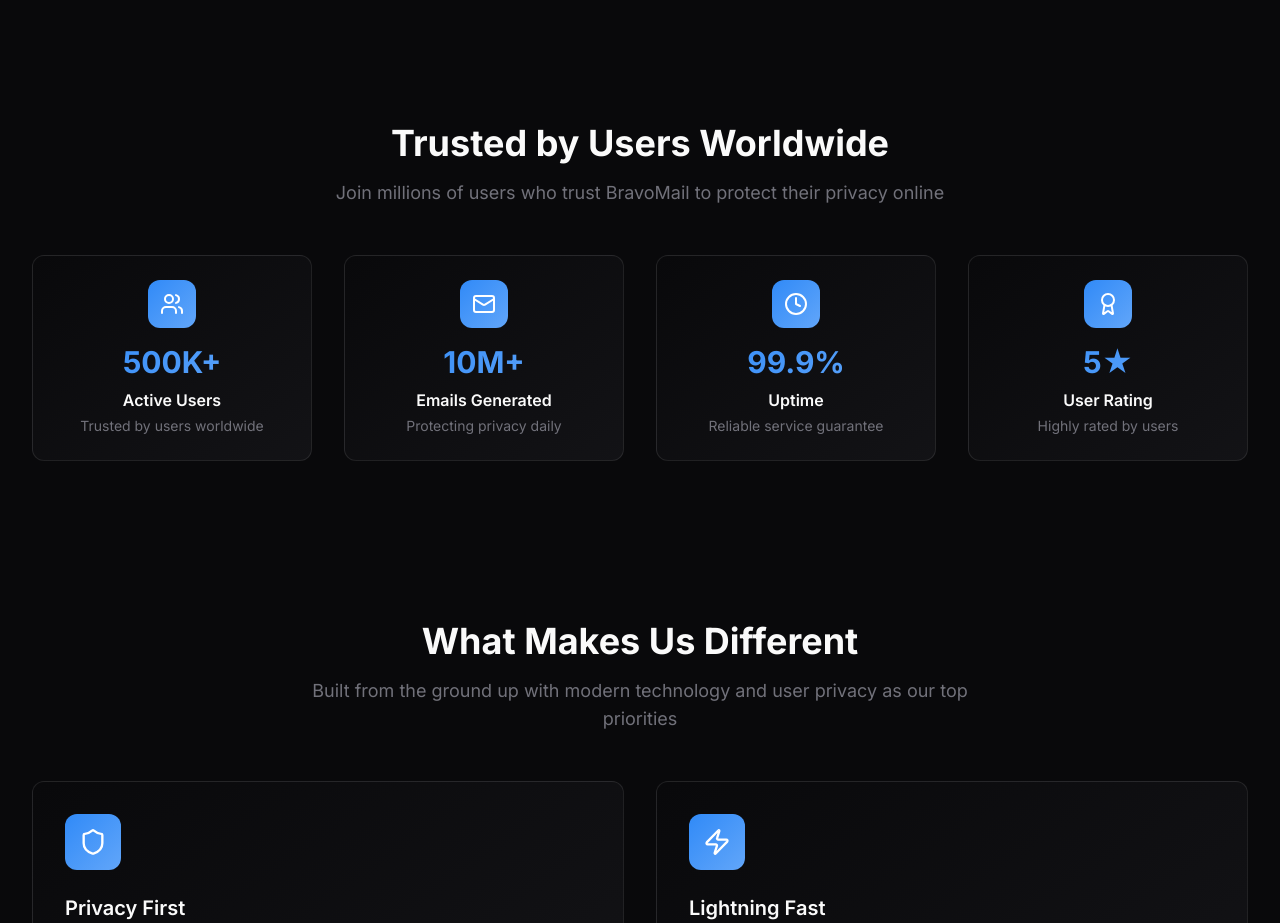
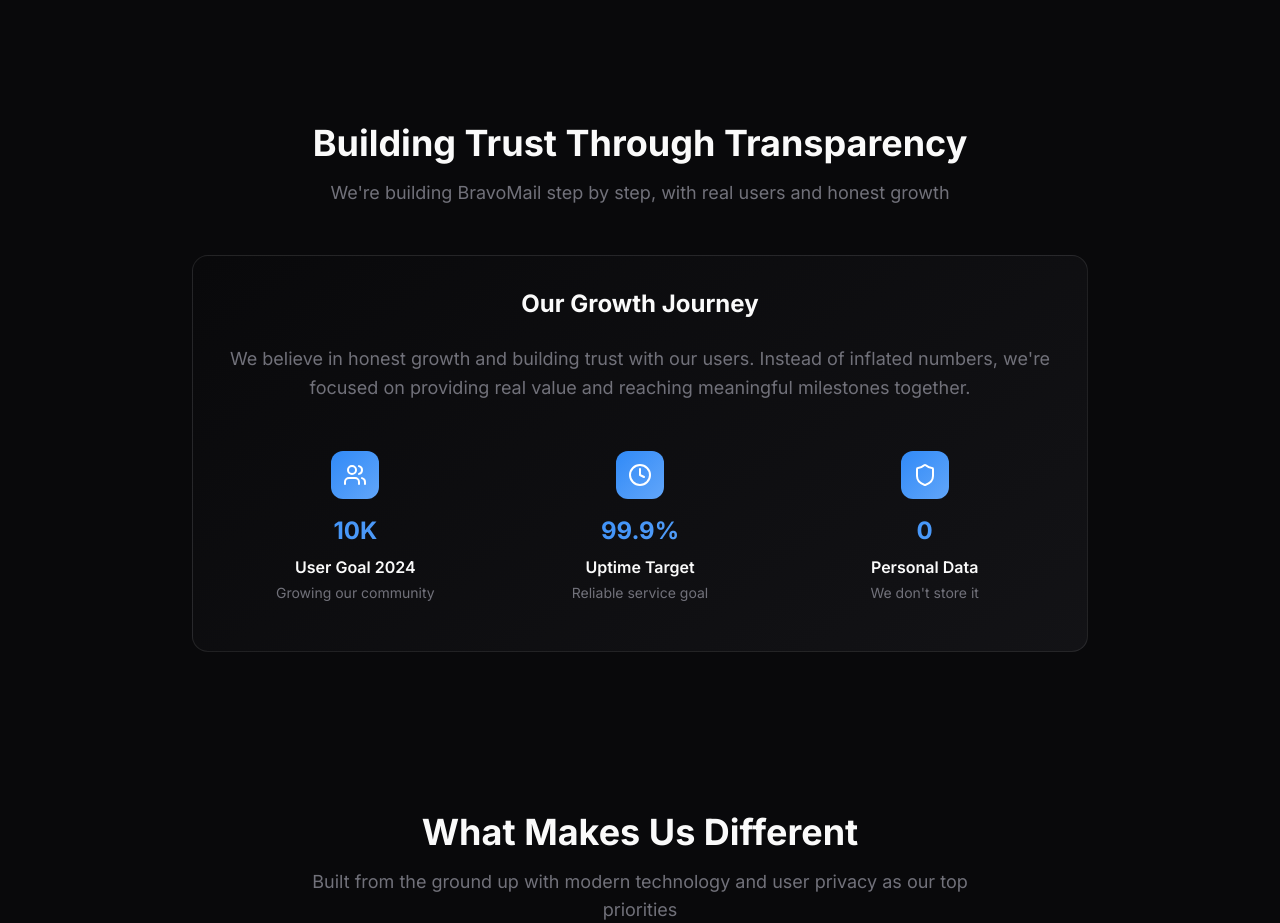
Before and after one commit to JewelPaul/temp-mail-infinity, a React (Vite) app: page /about in a window 1280 px wide. Shown: the part 880-1803 px from the top of the page. Built offline with nearby package versions, Linux system fonts and the light colour scheme.

Commit message:
Remove fake counters and replace with honest growth goals
Co-authored-by: JewelPaul <134228145+JewelPaul@users.noreply.github.com>

```diff
--- a/src/components/Features.tsx
+++ b/src/components/Features.tsx
@@ -68,23 +68,32 @@ const Features = () => {
           ))}
         </div>
 
-        {/* Stats Section */}
-        <div className="mt-16 sm:mt-20 grid grid-cols-1 sm:grid-cols-2 lg:grid-cols-4 gap-6 sm:gap-8">
-          {[
-            { number: "10M+", label: "Emails Generated" },
-            { number: "500K+", label: "Active Users" },
-            { number: "99.9%", label: "Uptime" },
-            { number: "0", label: "Data Stored" }
-          ].map((stat, index) => (
-            <div key={index} className="text-center">
-              <div className="text-2xl sm:text-3xl lg:text-4xl font-bold bg-gradient-primary bg-clip-text text-transparent mb-2">
-                {stat.number}
+        {/* Our Goals Section */}
+        <div className="mt-16 sm:mt-20 text-center">
+          <div className="bg-gradient-card border border-border/10 rounded-2xl p-8 max-w-2xl mx-auto">
+            <h3 className="text-2xl font-bold mb-4">Our Growth Goals</h3>
+            <p className="text-lg text-muted-foreground mb-6">
+              We're committed to building a trusted service step by step, with transparency and real value.
+            </p>
+            <div className="grid grid-cols-1 sm:grid-cols-2 gap-6">
+              <div className="text-center">
+                <div className="text-2xl sm:text-3xl font-bold bg-gradient-primary bg-clip-text text-transparent mb-2">
+                  10,000
+                </div>
+                <div className="text-sm sm:text-base text-muted-foreground">
+                  User Goal This Year
+                </div>
               </div>
-              <div className="text-sm sm:text-base text-muted-foreground">
-                {stat.label}
+              <div className="text-center">
+                <div className="text-2xl sm:text-3xl font-bold bg-gradient-primary bg-clip-text text-transparent mb-2">
+                  99.9%
+                </div>
+                <div className="text-sm sm:text-base text-muted-foreground">
+                  Target Uptime
+                </div>
               </div>
             </div>
-          ))}
+          </div>
         </div>
       </div>
     </section>
--- a/src/pages/About.tsx
+++ b/src/pages/About.tsx
@@ -1,14 +1,8 @@
-import { Shield, Zap, Globe, Lock, RefreshCw, Mail, Users, Award, Clock } from "lucide-react";
+import { Shield, Zap, Globe, Lock, RefreshCw, Mail, Users, Clock } from "lucide-react";
 import Header from "@/components/Header";
 import Footer from "@/components/Footer";
 
 const About = () => {
-  const stats = [
-    { icon: Users, number: "500K+", label: "Active Users", description: "Trusted by users worldwide" },
-    { icon: Mail, number: "10M+", label: "Emails Generated", description: "Protecting privacy daily" },
-    { icon: Clock, number: "99.9%", label: "Uptime", description: "Reliable service guarantee" },
-    { icon: Award, number: "5★", label: "User Rating", description: "Highly rated by users" }
-  ];
 
   const features = [
     {
@@ -82,38 +76,74 @@ const About = () => {
           </div>
         </section>
 
-        {/* Stats Section */}
+        {/* Our Vision Section */}
         <section className="py-16 sm:py-20">
           <div className="text-center mb-12">
             <h2 className="text-3xl sm:text-4xl font-bold mb-4">
-              Trusted by Users Worldwide
+              Building Trust Through Transparency
             </h2>
             <p className="text-lg text-muted-foreground max-w-2xl mx-auto">
-              Join millions of users who trust BravoMail to protect their privacy online
+              We're building BravoMail step by step, with real users and honest growth
             </p>
           </div>
 
-          <div className="grid grid-cols-1 sm:grid-cols-2 lg:grid-cols-4 gap-8">
-            {stats.map((stat, index) => (
-              <div
-                key={index}
-                className="text-center p-6 bg-gradient-card border border-border/10 rounded-xl hover:border-primary/20 transition-smooth animate-slide-up"
-                style={{ animationDelay: `${index * 0.1}s` }}
-              >
+          <div className="max-w-4xl mx-auto">
+            <div className="bg-gradient-card border border-border/10 rounded-2xl p-8">
+              <div className="text-center">
+                <h3 className="text-2xl font-bold mb-6">Our Growth Journey</h3>
+                <p className="text-lg text-muted-foreground mb-8 leading-relaxed">
+                  We believe in honest growth and building trust with our users. Instead of inflated numbers,
+                  we're focused on providing real value and reaching meaningful milestones together.
+                </p>
+
+                <div className="grid grid-cols-1 md:grid-cols-3 gap-6">
+                  <div className="text-center p-4">
                     <div className="w-12 h-12 bg-gradient-primary rounded-xl flex items-center justify-center mx-auto mb-4">
-                  <stat.icon className="w-6 h-6 text-white" />
+                      <Users className="w-6 h-6 text-white" />
                     </div>
-                <div className="text-3xl font-bold bg-gradient-primary bg-clip-text text-transparent mb-2">
-                  {stat.number}
+                    <div className="text-2xl font-bold bg-gradient-primary bg-clip-text text-transparent mb-2">
+                      10K
                     </div>
                     <div className="font-semibold text-foreground mb-1">
-                  {stat.label}
+                      User Goal 2024
                     </div>
                     <div className="text-sm text-muted-foreground">
-                  {stat.description}
+                      Growing our community
                     </div>
                   </div>
-            ))}
+
+                  <div className="text-center p-4">
+                    <div className="w-12 h-12 bg-gradient-primary rounded-xl flex items-center justify-center mx-auto mb-4">
+                      <Clock className="w-6 h-6 text-white" />
+                    </div>
+                    <div className="text-2xl font-bold bg-gradient-primary bg-clip-text text-transparent mb-2">
+                      99.9%
+                    </div>
+                    <div className="font-semibold text-foreground mb-1">
+                      Uptime Target
+                    </div>
+                    <div className="text-sm text-muted-foreground">
+                      Reliable service goal
+                    </div>
+                  </div>
+
+                  <div className="text-center p-4">
+                    <div className="w-12 h-12 bg-gradient-primary rounded-xl flex items-center justify-center mx-auto mb-4">
+                      <Shield className="w-6 h-6 text-white" />
+                    </div>
+                    <div className="text-2xl font-bold bg-gradient-primary bg-clip-text text-transparent mb-2">
+                      0
+                    </div>
+                    <div className="font-semibold text-foreground mb-1">
+                      Personal Data
+                    </div>
+                    <div className="text-sm text-muted-foreground">
+                      We don't store it
+                    </div>
+                  </div>
+                </div>
+              </div>
+            </div>
           </div>
         </section>
 
```
Also changed, not shown: 1 other file (tests, documents, lock files or other folders). Lines whose indentation alone changed are shown as unchanged.
